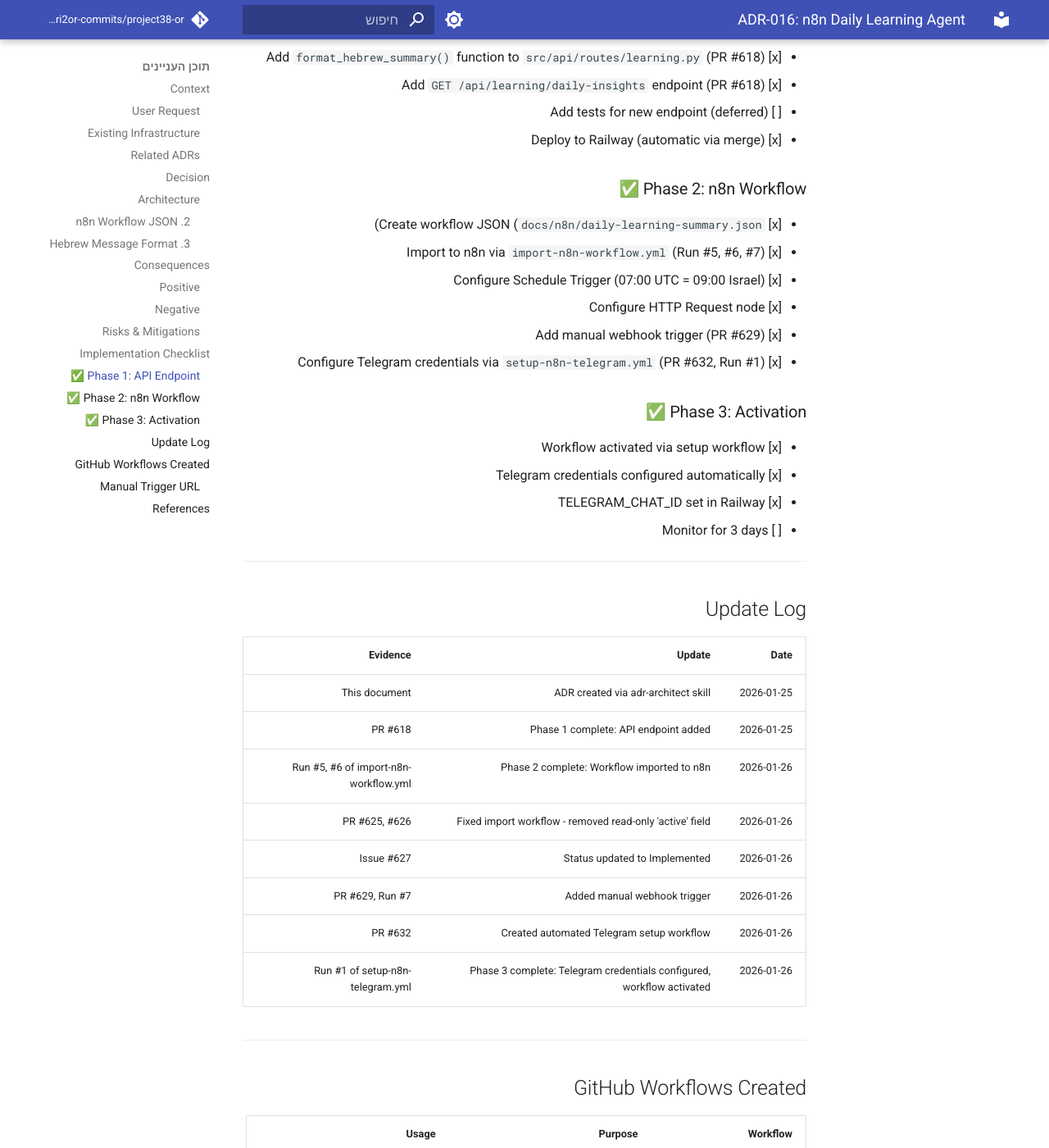
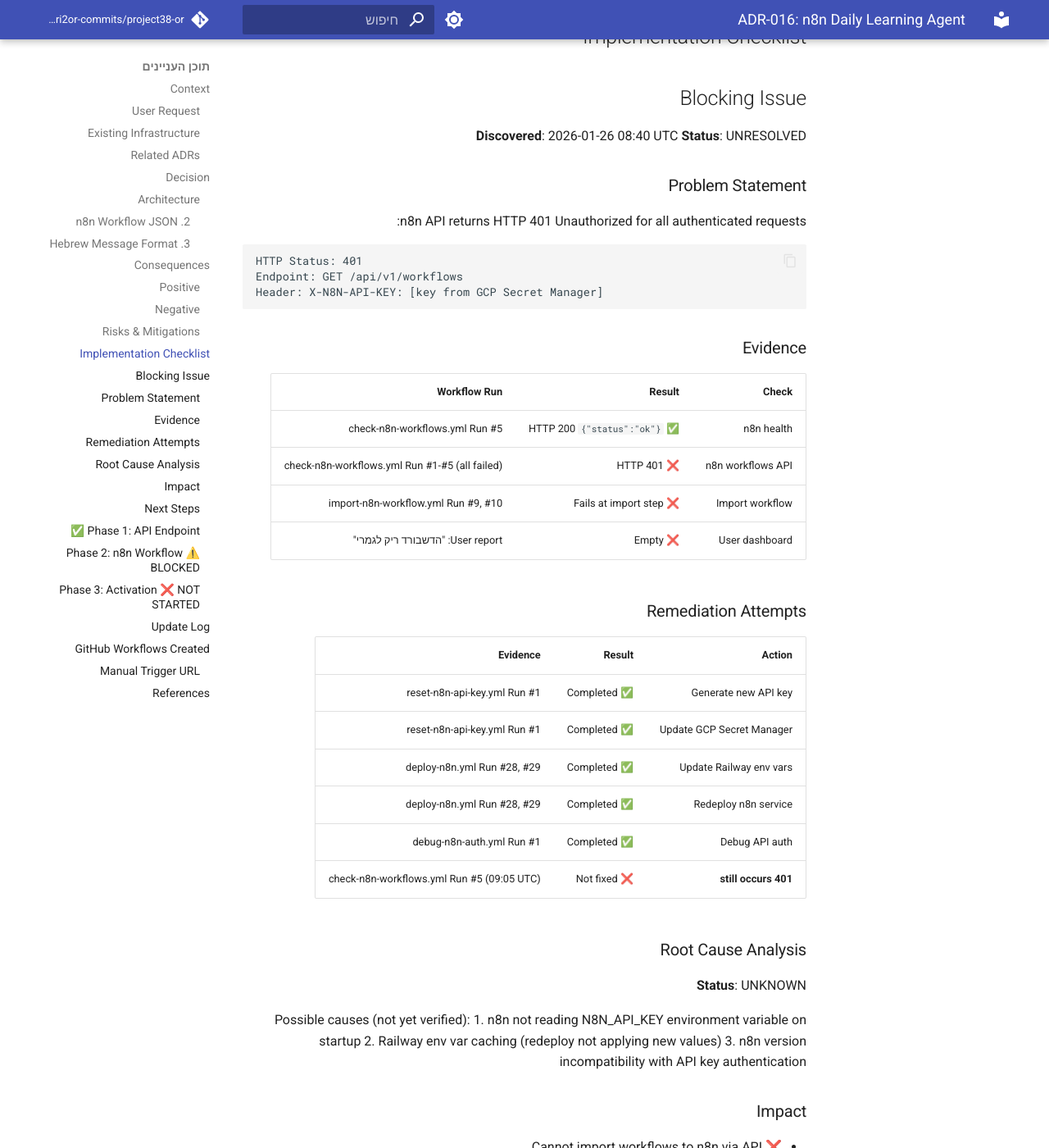
Before and after one commit to edri2or-commits/project38-or, an MkDocs documentation site: the page built from docs/decisions/ADR-016-n8n-daily-learning-agent.md, in a window 1280 px wide and 1400 px high, scrolled down 4853 px. Shown: the whole window at 82% size. Built offline with MkDocs 1.6.1 and Material for MkDocs 9.7.7, drawn with Linux system fonts in a browser that asks for light colours; comment, search, counter and statistics services are not loaded; some of the changed text lies outside the part shown.

Commit message:
docs(adr): correct ADR-016 status to BLOCKED (Truth Protocol) (#637)
## What Changed
- ADR-016 status: "Implemented" → "BLOCKED - n8n API Authentication Failure"
- Added Blocking Issue section with evidence
- Corrected Phase 2 and 3 checklists to show actual status
- Updated Update Log with timeline

## Evidence
- n8n API returns HTTP 401 on all authenticated requests
- import-n8n-workflow.yml Runs #9, #10 failed at import step
- check-n8n-workflows.yml Runs #1-5 all show 401 error
- User confirmed: "הדשבורד ריק לגמרי" (dashboard is completely empty)

## Remediation Attempts (All Failed)
- reset-n8n-api-key.yml Run #1 ✅ (401 persists)
- deploy-n8n.yml Runs #28, #29 ✅ (401 persists)

Follows Truth Protocol: no fabrication, transparent sources, verifiable evidence.

Co-authored-by: Claude <noreply@anthropic.com>

````diff
--- a/docs/decisions/ADR-016-n8n-daily-learning-agent.md
+++ b/docs/decisions/ADR-016-n8n-daily-learning-agent.md
@@ -1,9 +1,12 @@
 # ADR-016: n8n Daily Learning Agent
 
 **Date**: 2026-01-25
-**Status**: Implemented
+**Status**: BLOCKED - n8n API Authentication Failure
 **Deciders**: User (edri2or-commits), Claude AI Agent
 **Tags**: n8n, automation, learning, telegram, scheduled-tasks
+
+> ⚠️ **Blocking Issue (2026-01-26)**: n8n API returns HTTP 401 Unauthorized.
+> All workflow imports fail. Dashboard is empty. See [Blocking Issue](#blocking-issue) section.
 
 ---
 
@@ -213,25 +216,87 @@ _נוצר אוטומטית ב-{time}_
 
 ## Implementation Checklist
 
+## Blocking Issue
+
+**Discovered**: 2026-01-26 08:40 UTC
+**Status**: UNRESOLVED
+
+### Problem Statement
+
+n8n API returns HTTP 401 Unauthorized for all authenticated requests:
+
+```
+HTTP Status: 401
+Endpoint: GET /api/v1/workflows
+Header: X-N8N-API-KEY: [key from GCP Secret Manager]
+```
+
+### Evidence
+
+| Check | Result | Workflow Run |
+|-------|--------|--------------|
+| n8n health | ✅ `{"status":"ok"}` HTTP 200 | check-n8n-workflows.yml Run #5 |
+| n8n workflows API | ❌ HTTP 401 | check-n8n-workflows.yml Run #1-#5 (all failed) |
+| Import workflow | ❌ Fails at import step | import-n8n-workflow.yml Run #9, #10 |
+| User dashboard | ❌ Empty | User report: "הדשבורד ריק לגמרי" |
+
+### Remediation Attempts
+
+| Action | Result | Evidence |
+|--------|--------|----------|
+| Generate new API key | ✅ Completed | reset-n8n-api-key.yml Run #1 |
+| Update GCP Secret Manager | ✅ Completed | reset-n8n-api-key.yml Run #1 |
+| Update Railway env vars | ✅ Completed | deploy-n8n.yml Run #28, #29 |
+| Redeploy n8n service | ✅ Completed | deploy-n8n.yml Run #28, #29 |
+| Debug API auth | ✅ Completed | debug-n8n-auth.yml Run #1 |
+| **401 still occurs** | ❌ Not fixed | check-n8n-workflows.yml Run #5 (09:05 UTC) |
+
+### Root Cause Analysis
+
+**Status**: UNKNOWN
+
+Possible causes (not yet verified):
+1. n8n not reading N8N_API_KEY environment variable on startup
+2. Railway env var caching (redeploy not applying new values)
+3. n8n version incompatibility with API key authentication
+
+### Impact
+
+- ❌ Cannot import workflows to n8n via API
+- ❌ Workflow not visible in n8n dashboard
+- ❌ Daily Learning Summary not operational
+- ✅ API endpoint `/api/learning/daily-insights` works (tested via PR #618)
+
+### Next Steps
+
+1. Access n8n UI directly to verify container state
+2. Check Railway logs for n8n startup errors
+3. Consider alternative: manual workflow creation via UI
+
+---
+
 ### Phase 1: API Endpoint ✅
 - [x] Add `format_hebrew_summary()` function to `src/api/routes/learning.py` (PR #618)
 - [x] Add `GET /api/learning/daily-insights` endpoint (PR #618)
 - [ ] Add tests for new endpoint (deferred)
 - [x] Deploy to Railway (automatic via merge)
 
-### Phase 2: n8n Workflow ✅
+### Phase 2: n8n Workflow ⚠️ BLOCKED
 - [x] Create workflow JSON (`docs/n8n/daily-learning-summary.json`)
-- [x] Import to n8n via `import-n8n-workflow.yml` (Run #5, #6, #7)
-- [x] Configure Schedule Trigger (07:00 UTC = 09:00 Israel)
-- [x] Configure HTTP Request node
-- [x] Add manual webhook trigger (PR #629)
-- [x] Configure Telegram credentials via `setup-n8n-telegram.yml` (PR #632, Run #1)
+- [ ] **BLOCKED** Import to n8n via `import-n8n-workflow.yml`
+  - Run #5, #6, #7 reported success but workflow NOT visible in n8n
+  - Run #9, #10 explicitly failed at import step
+  - API returns 401 Unauthorized
+- [ ] Configure Schedule Trigger (blocked - workflow not imported)
+- [ ] Configure HTTP Request node (blocked - workflow not imported)
+- [x] Add manual webhook trigger to JSON (PR #629)
+- [ ] **BLOCKED** Configure Telegram credentials - workflow must exist first
 
-### Phase 3: Activation ✅
-- [x] Workflow activated via setup workflow
-- [x] Telegram credentials configured automatically
-- [x] TELEGRAM_CHAT_ID set in Railway
-- [ ] Monitor for 3 days
+### Phase 3: Activation ❌ NOT STARTED
+- [ ] Workflow activated - **BLOCKED** (workflow doesn't exist in n8n)
+- [ ] Telegram credentials configured - **BLOCKED**
+- [ ] TELEGRAM_CHAT_ID set - Railway var exists but not usable
+- [ ] Monitor for 3 days - **BLOCKED**
 
 ---
 
@@ -241,21 +306,32 @@ _נוצר אוטומטית ב-{time}_
 |------|--------|----------|
 | 2026-01-25 | ADR created via adr-architect skill | This document |
 | 2026-01-25 | Phase 1 complete: API endpoint added | PR #618 |
-| 2026-01-26 | Phase 2 complete: Workflow imported to n8n | Run #5, #6 of import-n8n-workflow.yml |
-| 2026-01-26 | Fixed import workflow - removed read-only 'active' field | PR #625, #626 |
-| 2026-01-26 | Status updated to Implemented | Issue #627 |
-| 2026-01-26 | Added manual webhook trigger | PR #629, Run #7 |
-| 2026-01-26 | Created automated Telegram setup workflow | PR #632 |
-| 2026-01-26 | Phase 3 complete: Telegram credentials configured, workflow activated | Run #1 of setup-n8n-telegram.yml |
+| 2026-01-26 07:28 | Import workflow runs succeeded (reported) | Run #5, #6, #7 |
+| 2026-01-26 07:15 | Fixed import workflow - removed read-only 'active' field | PR #625, #626 |
+| 2026-01-26 08:09 | Added manual webhook trigger to JSON | PR #629 |
+| 2026-01-26 08:09 | Created automated Telegram setup workflow | PR #632 |
+| 2026-01-26 08:14 | Status incorrectly marked as Implemented | Issue #627 comment |
+| **2026-01-26 08:27** | **BLOCKING ISSUE DISCOVERED** | User: "הדשבורד ריק לגמרי" |
+| 2026-01-26 08:27 | Import workflow runs #8, #9, #10 fail at import step | n8n API returns 401 |
+| 2026-01-26 08:40 | Created diagnostic workflow | PR #639 |
+| 2026-01-26 08:51 | API key reset attempted | PR #641, Run #1 |
+| 2026-01-26 09:00 | Multiple redeploys attempted | deploy-n8n.yml Runs #28, #29 |
+| 2026-01-26 09:05 | **401 persists after all remediation** | check-n8n-workflows.yml Run #5 |
+| 2026-01-26 09:09 | Debug workflow created | PR #644 |
+| 2026-01-26 09:15 | **Status corrected to BLOCKED** | This update (Truth Protocol) |
 
 ---
 
 ## GitHub Workflows Created
 
-| Workflow | Purpose | Usage |
-|----------|---------|-------|
-| `import-n8n-workflow.yml` | Import workflow JSON to n8n | `workflow_dispatch` with file path |
-| `setup-n8n-telegram.yml` | Configure Telegram credentials in n8n | `workflow_dispatch` (one-time setup) |
+| Workflow | Purpose | Status |
+|----------|---------|--------|
+| `import-n8n-workflow.yml` | Import workflow JSON to n8n | ⚠️ Fails with 401 |
+| `setup-n8n-telegram.yml` | Configure Telegram credentials in n8n | ⚠️ Blocked (workflow must exist) |
+| `check-n8n-workflows.yml` | Diagnostic: list n8n workflows | ✅ Works (shows 401) |
+| `reset-n8n-api-key.yml` | Generate and sync new API key | ✅ Works (doesn't fix 401) |
+| `debug-n8n-auth.yml` | Debug API authentication | ✅ Works |
+| `deploy-n8n.yml` | Deploy/configure n8n on Railway | ✅ Works |
 
 ### Manual Trigger URL
 
````
Also changed, not shown: docs/changelog.md (+14 -11 lines).
